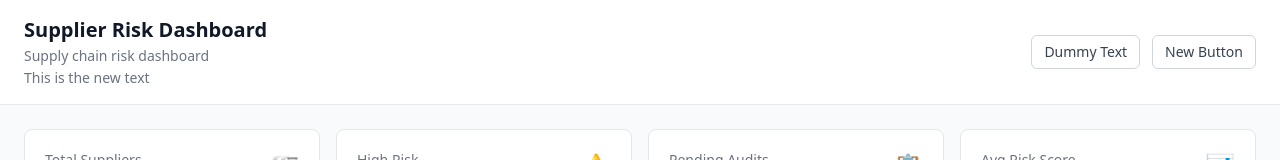
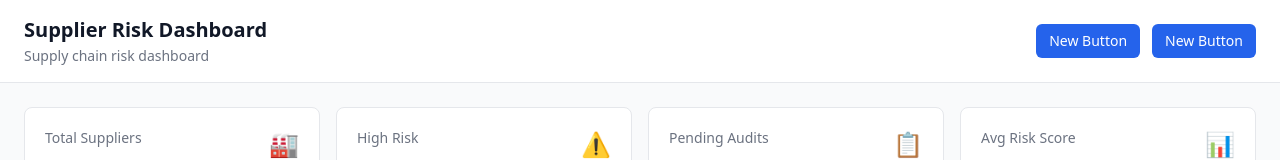
Before and after one commit to MHMALEK/sample-geppetto-repo, a React (Vite) app: page / in a window 1280 px wide. Shown: the top 160 px of the page. Built offline with nearby package versions, Linux system fonts and the light colour scheme; no server answers; the HTML template or start-up script is replaced by a standard one.

Commit message:
feat(SCRUM-4): add new button to header

```diff
--- a/src/components/Dashboard/DashboardHeader.tsx
+++ b/src/components/Dashboard/DashboardHeader.tsx
@@ -15,7 +15,6 @@ export const DashboardHeader = ({ title, onExport }: DashboardHeaderProps) => {
         <div>
           <h1 className="text-xl font-semibold text-gray-900">{title}</h1>
           <p className="text-sm text-gray-500 mt-0.5">Supply chain risk dashboard</p>
-          <p className="text-sm text-gray-500 mt-0.5">This is the new text</p>
         </div>
         <div className="flex items-center gap-3">
           {onExport && (
@@ -23,8 +22,8 @@ export const DashboardHeader = ({ title, onExport }: DashboardHeaderProps) => {
               Export CSV
             </Button>
           )}
-           <Button variant="secondary" size="sm" onClick={() => alert('dummy text')}>Dummy Text</Button>
-           <Button variant="secondary" size="sm" onClick={() => alert('new button clicked')}>New Button</Button>
+          <Button variant="primary" size="sm">New Button</Button>
+          <Button variant="primary" size="sm">New Button</Button>
 
           {user && (
             <div className="flex items-center gap-2">
```
